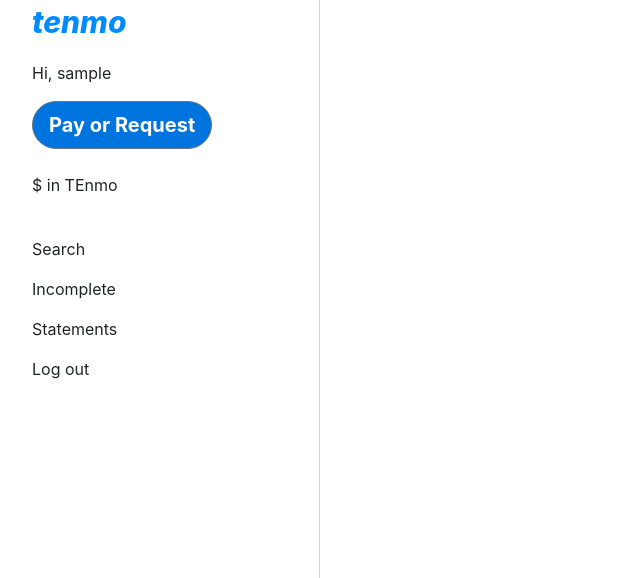
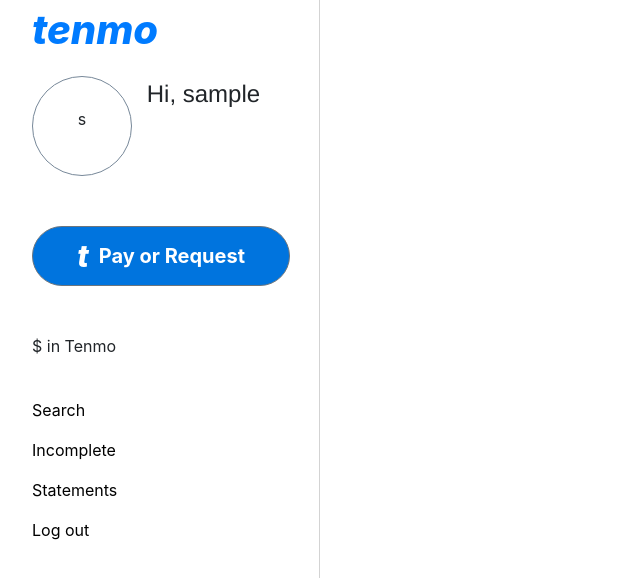
Before and after one commit to matthewkelleher/Payment-Service-Project, a Vue app in the folder capstone/vue/: page /mainpage in a window 1280 px wide. Shown: the top 578 px of the page, without its empty margins (0-640 px from the left). Built offline with nearby package versions, Linux system fonts and the light colour scheme; no server answers; sample sign-in values are in the browser's storage.

Commit message:
statement page css styling and backend modification

```diff
--- a/capstone/vue/src/App.vue
+++ b/capstone/vue/src/App.vue
@@ -2,8 +2,8 @@
   <div id="app">
     <div id="nav" v-if="this.currentRouteName != 'mainpage'">
 
-      <router-link style="text-decoration: none" v-bind:to="{ name: 'home' }"><span v-on:click="payClicked()" class="navitem" id="tenmo-image" style="vertical-align:middle">tenmo</span></router-link>
-      <router-link style="text-decoration: none" v-bind:to="{ name: 'logout' }"><span class="navitem"  v-if="$store.state.token != ''">Logout</span></router-link>
+      <router-link style="text-decoration: none" v-bind:to="{ name: 'home' }"><span id="tenmo-image" v-on:click="payClicked()" class="navitem" style="vertical-align:middle; color: rgba(0,140,255)" >tenmo</span></router-link>
+      <router-link style="text-decoration: none" v-bind:to="{ name: 'logout' }"><span class="navitem"  v-if="$store.state.token != ''">Log out</span></router-link>
       <router-link style="text-decoration: none" v-bind:to="{ name: 'login' }"><span class="navitem" v-if="$store.state.token == ''">Log in</span></router-link>
       <router-link style="text-decoration: none" v-bind:to="{ name: 'register'}">
       <b-button pill id="get-tenmo" v-on:click="payClicked()" title="Get TEnmo"><span id="get-tenmo-inner"><span class="logo-t">t</span>&emsp;Get Tenmo</span></b-button></router-link>
@@ -82,19 +82,23 @@ a:hover {
 
 #tenmo-image
 {
+  color: rgba(0,140,255);
   font-weight: 800;
   font-size: 30px;
   font-style: italic;
-  color: rgba(0,140,255);
+
+
 }
 
 #tenmo-image:link {
   text-decoration: none;
+
 }
 
 #tenmo-image:hover
 {
-  text-decoration: none!important;
+  text-decoration: none;
+
 }
 
 .logo-t {
--- a/capstone/vue/src/components/MainBody.vue
+++ b/capstone/vue/src/components/MainBody.vue
@@ -1,10 +1,8 @@
 <template>
 <div>
 
-<div v-if="this.$store.state.payClicked == true">
-{{transfer}}
-{{this.user}}
-{{this.toUserName}}
+<div v-if="this.$store.state.payClicked == true" style="text-align: left">
+
   <p>TEnmo | Pay & Request</p>
     <div class="autocomplete">
     <b-form-input v-model="transfer.amount" placeholder="0"></b-form-input>
@@ -15,35 +13,31 @@
 
 </div>
   <div class="statements" v-if="this.$store.state.showStatements == true">
-
-  <table id="statementTable">
-    <thead>
-    <tr>
-      <th>To</th>
-      <th>From</th>
-      <th>Type</th>
-    </tr>
-    </thead>
-    <tbody>
-      <tr v-for="pastTransfer in listOfTransfers"
-  v-bind:key="pastTransfer.id">
-    <td>{{pastTransfer.usernameTo}}</td>
-    <td>{{pastTransfer.usernameFrom}}</td>
-    <td>{{pastTransfer.transfer_type_desc}}</td>
-    <td>{{pastTransfer.amount}}</td>
-
-  </tr>
-    </tbody>
-    </table>
+   <h3 id="completed-header">Completed Transactions</h3>
+   {{user.username}}
 
 
-  <div class="oldTransfer">
 
+    <div class="transaction-container">
+      <div v-for="pastTransfer in listOfTransfers"
+  v-bind:key="pastTransfer.id" class="past-transaction">
+  <div class="inner-transaction">
+  <span style="font-weight: bold">{{pastTransfer.usernameFrom}}</span>
+    <span> paid </span><span style="font-weight:bold">{{pastTransfer.usernameTo}}</span>
+    <span v-if="pastTransfer.usernameFrom == user.userName" style="color: red"> -${{pastTransfer.amount}}</span>
+    <span v-else style="color: green">&ensp;${{pastTransfer.amount}}</span>
+    </div>
   </div>
+    </div>
+
+
+
+
 
   </div>
   <div v-if="this.$store.state.showPending == true">
-  <table id="statementTable">
+  {{pendingTransfers}}
+  <table id="pendingTable">
     <thead>
     <tr>
       <th>To</th>
@@ -54,7 +48,7 @@
     <tbody>
       <tr v-for="pastTransfer in pendingTransfers"
   v-bind:key="pastTransfer.id">
-    <td>{{pastTransfer.usernameTo}}</td>
+    <td style="font-weight: bold">{{pastTransfer.usernameTo}}</td>
     <td>{{pastTransfer.usernameFrom}}</td>
     <td>{{pastTransfer.transfer_type_desc}}</td>
     <td>{{pastTransfer.amount}}</td>
@@ -82,6 +76,7 @@ data() {
     return {
         amount: null,
         toUserName: "",
+        username: "",
 
     transfer: {
     account_from: 0,
@@ -99,17 +94,6 @@ data() {
 
     }
 },
-// created() {
-//   TransferService.balance().then((response) => {
-//     this.user.userId = response.data.userId;
-//     this.transfer.account_from = response.data.userId;
-//     this.transfer.account_to = response.data.userId;
-//     this.user.balance = response.data.balance;
-//     this.user.userName = response.data.username;
-
-//   },
-//     )
-// },
 updated() {
   if(this.$store.state.showStatements == true) {
     this.listTransfers()
@@ -118,6 +102,7 @@ updated() {
     this.getPending()
   }
 },
+
 mounted() {
 
     TransferService.balance().then((response) => {
@@ -188,5 +173,33 @@ methods: {
 </script>
 
 <style>
+.past-transaction {
+  border-bottom: 1px solid lightgrey;
 
+
+
+}
+
+.inner-transaction {
+  padding-top: 10px;
+  padding-bottom: 10px;
+}
+
+.statements {
+ width:50%;
+ height:500px;
+ margin:0 auto;
+
+ position:absolute;
+ left:50%;
+ top:50%;
+ margin-left:-250px;
+ margin-top:-250px;
+}
+
+#completed-header
+{
+  padding-bottom: 20px;
+
+}
 </style>
--- a/capstone/vue/src/components/MenuPanel.vue
+++ b/capstone/vue/src/components/MenuPanel.vue
@@ -1,19 +1,20 @@
 <template>
 
   <div id="menubar">
-    <router-link style="text-decoration: none" v-bind:to="{ name: 'home' }"><p id="tenmo-image">tenmo</p></router-link>
+    <router-link @click="allFalse()" style="text-decoration: none" v-bind:to="{ name: 'home' }"><p id="tenmo-logo">tenmo</p></router-link>
     <MenuPanelBlurb/>
-    <b-button pill size="lg" id="pay-or-request" v-if="this.$store.state.payClicked == false" v-on:click="payClicked()">Pay or Request</b-button>
+    <b-button pill size="lg" id="pay-or-request" v-if="this.$store.state.payClicked == false" v-on:click="payClicked()">
+    <span id="pay-request">t</span>&ensp;<span>Pay or Request</span></b-button>
 
     <br>
     <br>
-    <p>${{user.balance}} in TEnmo</p>
+    <p>${{user.balance}} in Tenmo</p>
     <br>
     <p class="menuitem">Search</p>
     <p class="menuitem" v-on:click="showPending()">Incomplete</p>
     <p class="menuitem" v-on:click="showStatements()">Statements</p>
 
-    <p class="menuitem">Log out</p>
+    <router-link v-bind:to="{ name: 'logout' }" style="text-decoration: none"><p class="menuitem">Log out</p></router-link>
 
 
 
@@ -71,8 +72,14 @@ methods: {
     this.$store.commit("PAY_CLICKED", false);
     this.$store.commit("SHOW_STATEMENTS", false);
     this.$store.commit("SHOW_PENDING", true);
+  },
+  allFalse() {
+
+    this.$store.commit("PAY_CLICKED", false);
+    this.$store.commit("SHOW_STATEMENTS", false);
+    this.$store.commit("SHOW_PENDING", false);
   }
-},
+  },
 }
 </script>
 
@@ -88,20 +95,42 @@ methods: {
 
 }
 
+.menuitem {
+  color: black;
+}
+
 .menuitem:hover {
   cursor: pointer;
   color: rgba(0,140,255)
 }
 
-#tenmo-image
+#tenmo-logo
 {
   font-weight: 800;
-  font-size: 30px;
+  font-size: 40px;
   font-style: italic;
-  color: rgba(0,140,255);
+
 }
 
 #menubar {
   background-color: white;
 }
+
+#pay-or-request {
+  width: 90%;
+  display: flex;
+  max-height: 60px !important;
+  align-items: center;
+  justify-content: center;
+
+
+}
+
+#pay-request
+{
+  font-weight: 800;
+  font-size: 30px;
+  font-style: italic;
+  color: white !important;
+}
 </style>
--- a/capstone/vue/src/components/MenuPanelBlurb.vue
+++ b/capstone/vue/src/components/MenuPanelBlurb.vue
@@ -1,13 +1,52 @@
 <template>
-  <p id="welcome">Hi, {{this.$store.state.user.username}} </p>
+<div id="blah">
+    <span id="image-here"><span id="tricky">{{this.username.charAt(0)}}</span></span>
+  <p id="welcome">Hi, {{this.username}} </p>
+  </div>
 </template>
 
 <script>
 export default {
-name: 'menu-panel-blurb'
+name: 'menu-panel-blurb',
+username: '',
+created() {
+    this.username = this.$store.state.user.username;
+}
 }
 </script>
 
 <style>
+#welcome {
+    font-size: 24px;
+    font-weight: 500;
+    font-family: "Athletics",Helvetica,Arial,sans-serif;
+    grid-area: b;
+}
+#image-here {
+    height: 100px;
+    width: 100px;
+    background-color: white;
+    border-radius: 50%;
+    padding-top: 30px;
+    padding-bottom: 30px;
 
+    border: 1px solid lightslategrey;
+    text-align: center;
+    grid-area: a;
+}
+
+#blah {
+    display: grid;
+    margin-bottom: 50px;
+    grid-template-areas:
+    "a b c d e"
+    "a b c d e";
+    margin-left: auto;
+    margin-right: auto;
+}
+
+#tricky {
+   margin-left: auto;
+   margin-right: auto;
+}
 </style>
--- a/capstone/vue/src/views/Logout.vue
+++ b/capstone/vue/src/views/Logout.vue
@@ -6,7 +6,7 @@
 export default {
   created() {
     this.$store.commit("LOGOUT");
-    this.$router.push("/login");
+    this.$router.push("/");
   }
 };
 </script>
```
Also changed, not shown: 2 other files (tests, documents, lock files or other folders).
